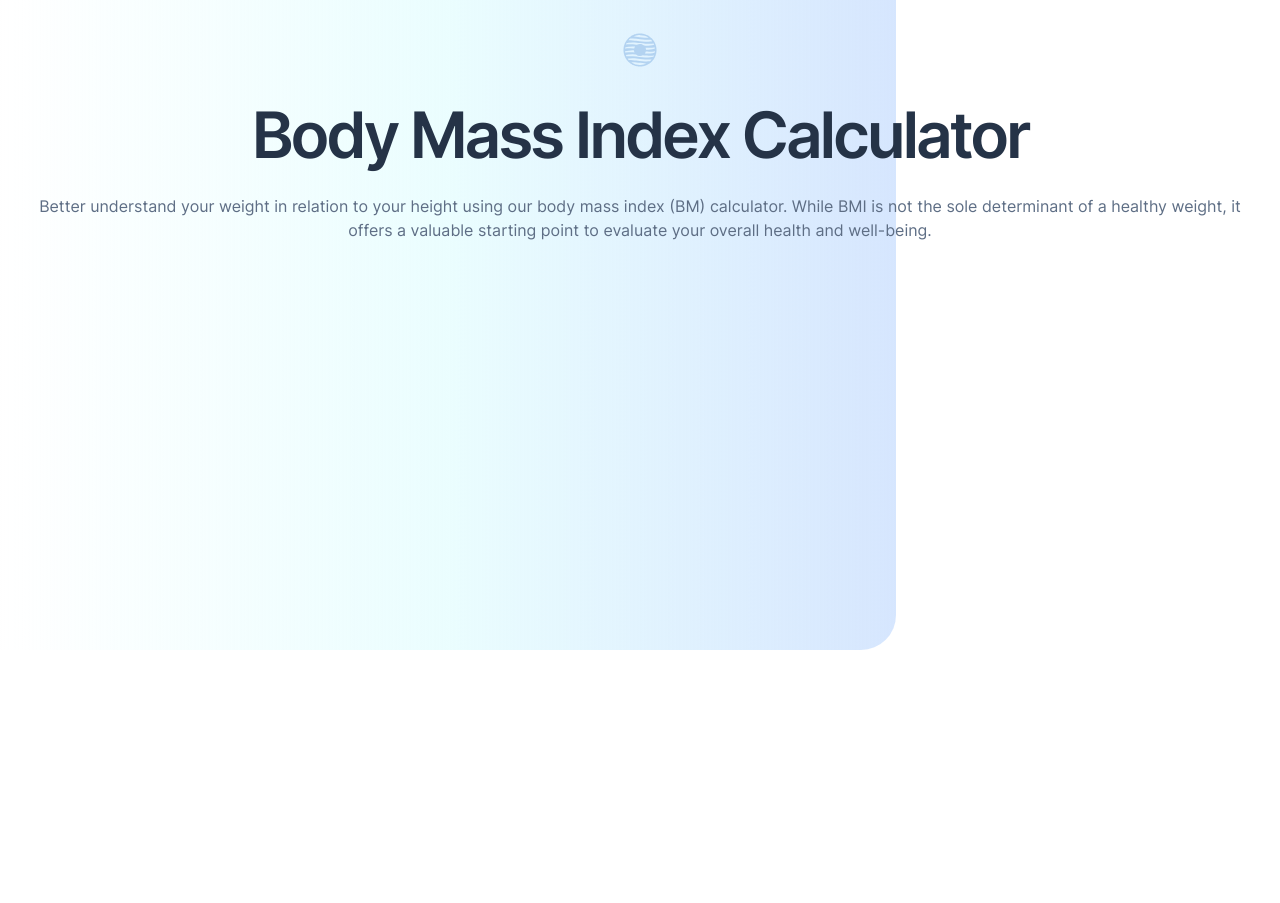
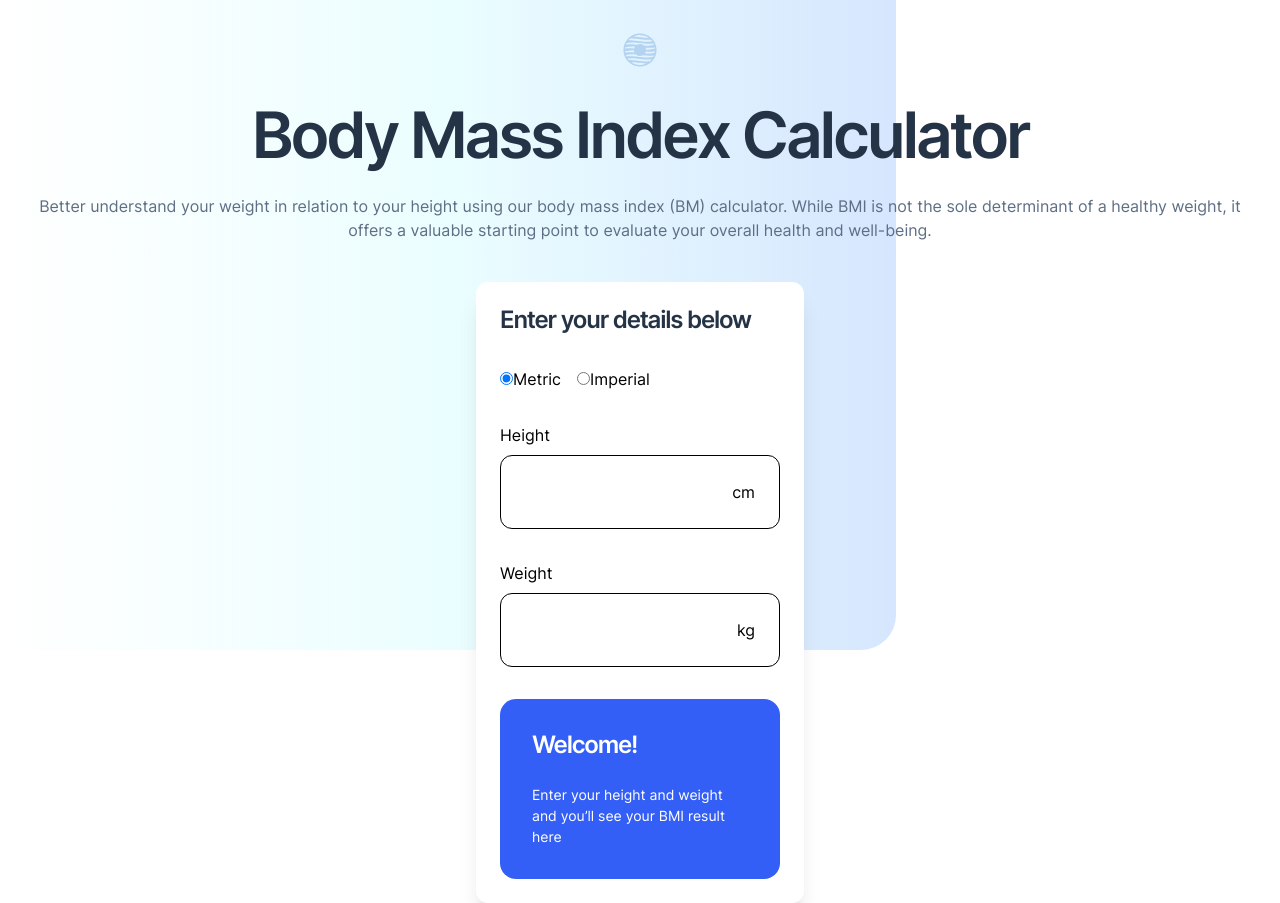
Before and after one commit to firatyedibela/bmi-calculator, a React (Vite) app: page / in a window 1280 px wide. Before the commit the page ends 800 px from the top, so only its background shows below. Built offline with nearby package versions, Linux system fonts and the light colour scheme.

Commit message:
feat: render BmiCard component

```diff
--- a/src/App.tsx
+++ b/src/App.tsx
@@ -1,5 +1,6 @@
 import pageLogo from './assets/images/logo.svg';
 import { HeroImage } from './components/HeroImage';
+import { BmiCard } from './components/BmiCard';
 
 function App() {
   return (
@@ -21,6 +22,7 @@ function App() {
           </div>
         </header>
       </section>
+      <BmiCard />
     </main>
   );
 }
```
